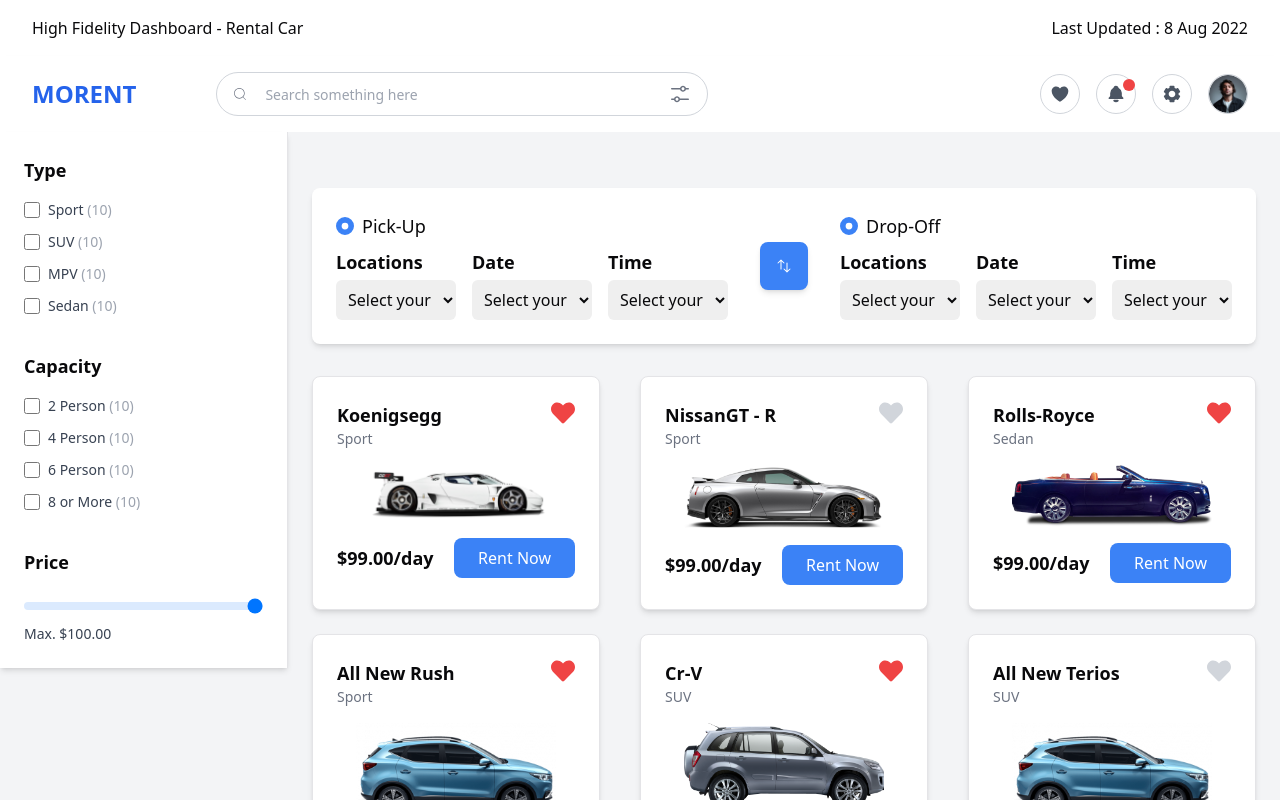
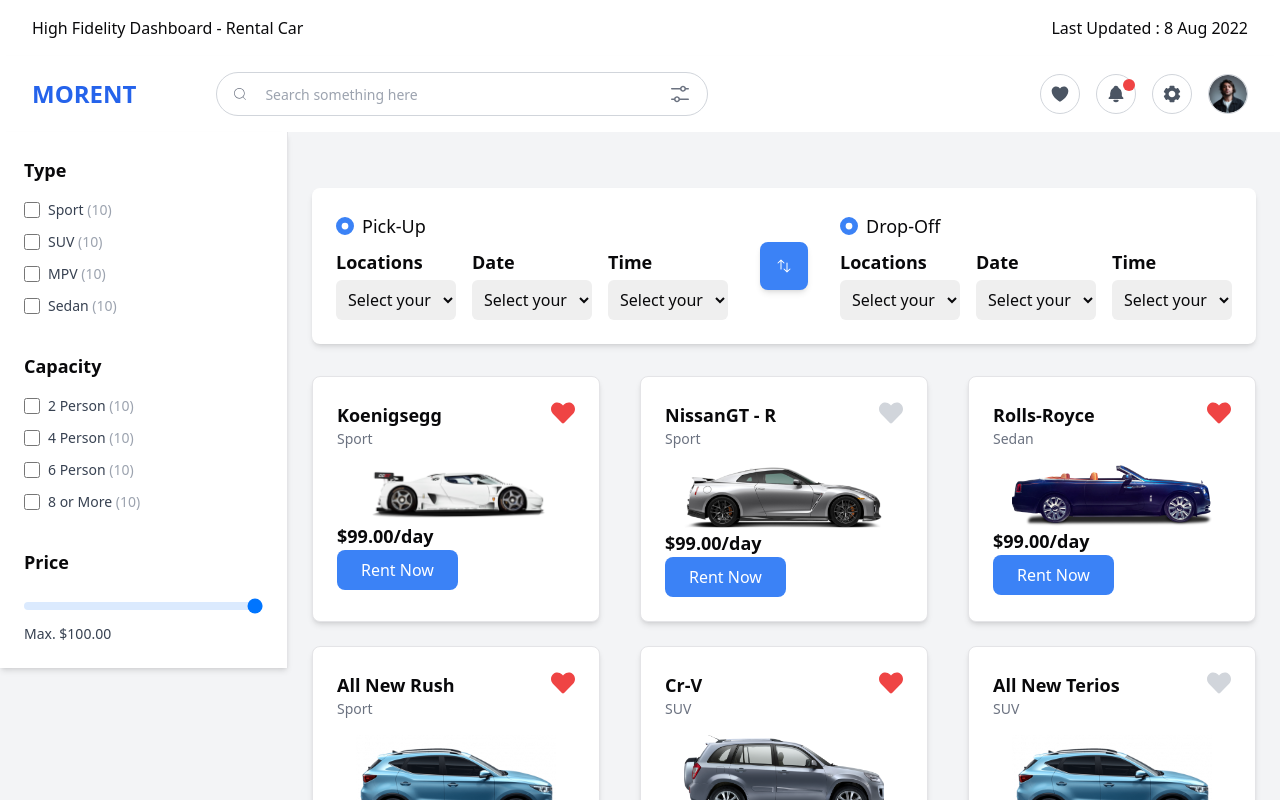
Before and after one commit to MarwahManan/Ecommerce-hackathon, a Next.js app: page /categories in a window 1280 px wide. Shown: the top 800 px of the page. Built offline with nearby package versions, Linux system fonts and the light colour scheme.

Commit message:
Update cards1.tsx

```diff
--- a/src/app/Components/Categories/cards1.tsx
+++ b/src/app/Components/Categories/cards1.tsx
@@ -35,7 +35,7 @@ const PopularCars = () => {
       ];
 
   return (
-    <div className="grid grid-cols-1 sm:grid-cols-2 lg:grid-cols-3 gap-10">
+   <div className="grid grid-cols-1 sm:grid-cols-2 lg:grid-cols-3 gap-10">
       {cars.map((car) => (
         <div key={car.id} className="border rounded-lg p-6 shadow-md bg-white hover:shadow-lg transition-shadow">
           <div className="flex justify-between items-start">
@@ -44,11 +44,11 @@ const PopularCars = () => {
           </div>
           <p className="text-sm text-gray-500 mb-4">{car.type}</p>
           <Image src={car.image} alt={car.name} width={200} height={100} className="mx-auto object-contain" />
-          <div className="flex justify-between items-center mt-4">
+
             <p className="text-lg font-semibold">{car.price}</p>
            <Link href="/billing"> <button className="bg-blue-500 text-white px-6 py-2 rounded-lg hover:bg-blue-600">Rent Now</button></Link>
           </div>
-        </div>
+
       ))}
     </div>
   )
```
